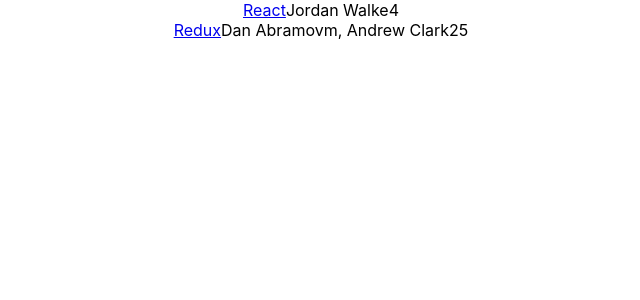
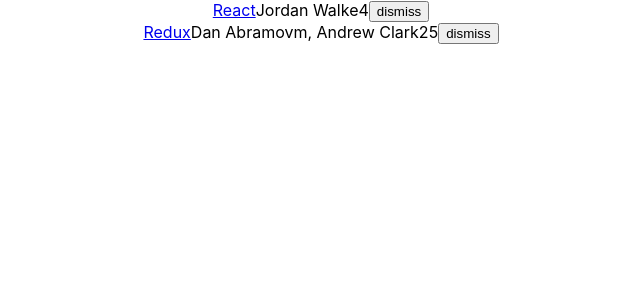
Before and after one commit to rockpell/reactPractice, a React (Create React App) app: page / in a window 1280 px wide. Shown: the top 300 px of the page, without its empty margins (319-959 px from the left). Built offline with nearby package versions, Linux system fonts and the light colour scheme.

Commit message:
단방향 데이터 흐름(unidirectional data flow)

```diff
--- a/src/App.js
+++ b/src/App.js
@@ -25,17 +25,18 @@
     super(props);
 
     this.state = {
-      list, // state 프로퍼티 이름과 변수 이름이 동일하면 생략 가능
+      list,
     };
+
+    this.onDismiss = this.onDismiss.bind(this);
   }
 
-  // 아래와 같은 형태로 변수명 지정 가능, 계산된 프로퍼티 이름(computed property name)
-  /*
-  const key = 'name';
-  const user = {
-    [key]: 'Robin',
-  };
-  */
+  onDismiss(id){
+    const isNotId = item => item.objectID != id;
+    const updatedList = this.state.list.filter(isNotId); // 조건과 일치하지 않는 엘리먼트를 배열에서 제외한다.(false인)
+
+    this.setState({list: updatedList});
+  }
 
   render(){
     return (
@@ -48,6 +49,14 @@
             <span>{item.author}</span>
             <span>{item.num_comments}</span>
             <sapn>{item.points}</sapn>
+            <sapn>
+              <button
+                onClick={() => this.onDismiss(item.objectID)}
+                type="button"
+              >
+                dismiss
+              </button>
+            </sapn>
           </div>
           )}
       </div>
```
